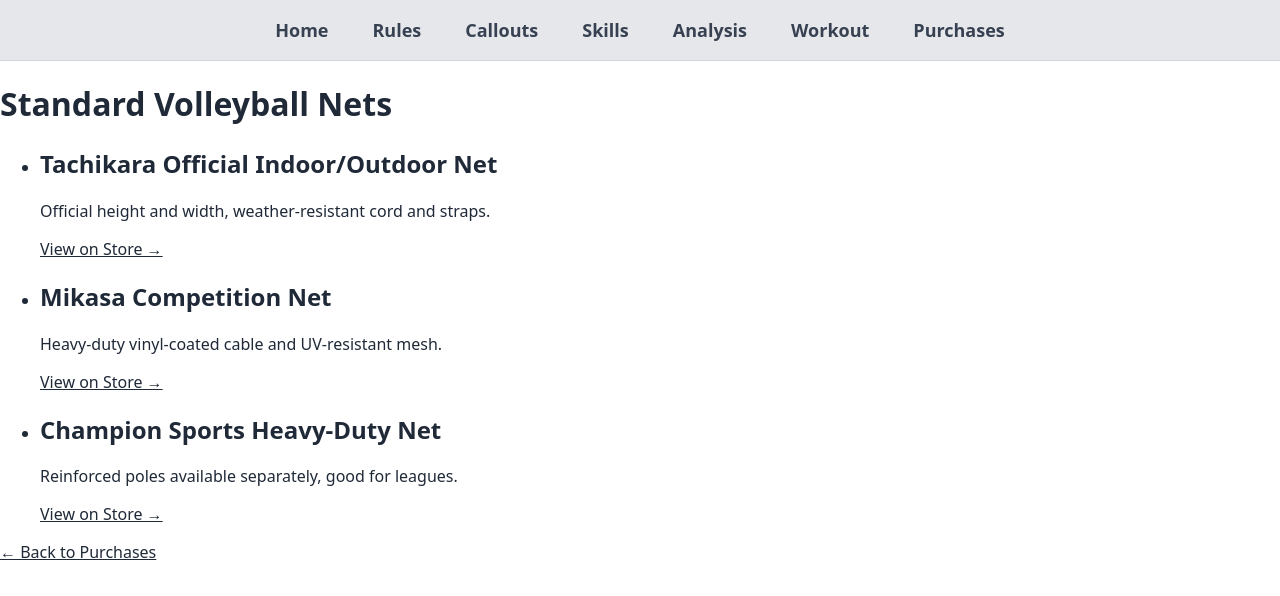
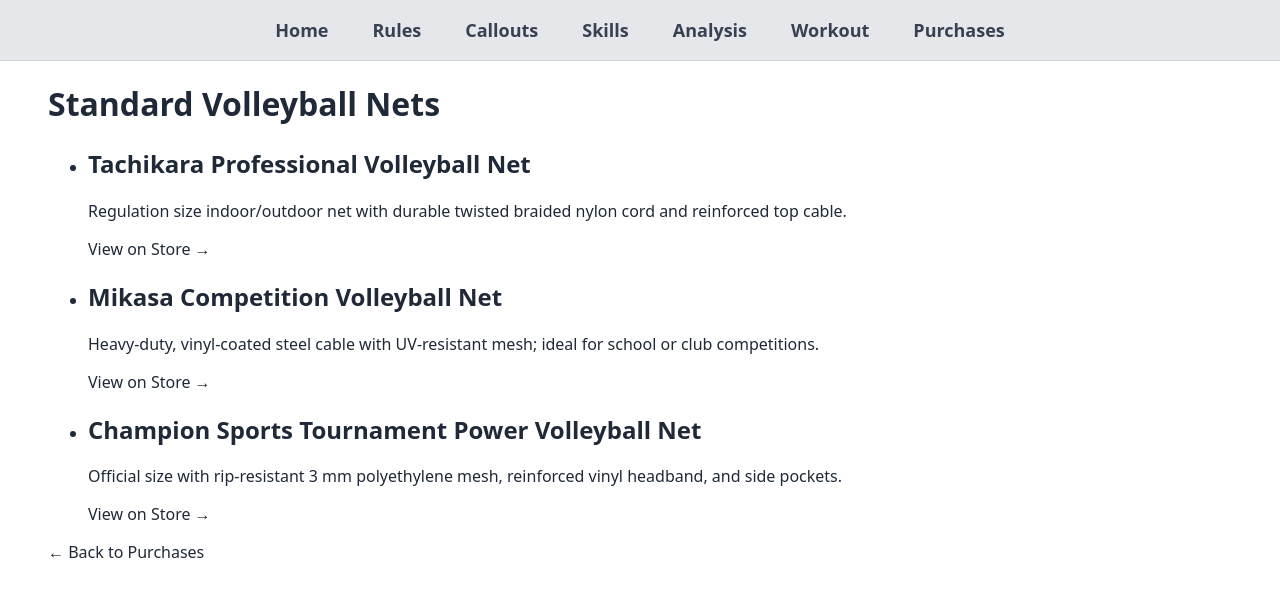
Before and after one commit to blueweriy/volleyball-ai-website, a React (Vite) app: page /purchases/nets/standard in a window 1280 px wide. Shown: the top 596 px of the page. Built offline with nearby package versions, Linux system fonts and the light colour scheme.

Commit message:
Update NetsStandard.jsx

```diff
--- a/src/pages/purchases/NetsStandard.jsx
+++ b/src/pages/purchases/NetsStandard.jsx
@@ -1,40 +1,49 @@
+// src/pages/purchases/NetsStandard.jsx
 import React from 'react';
 import { Link } from 'react-router-dom';
 
 const items = [
   {
-    name: 'Tachikara Official Indoor/Outdoor Net',
-    desc: 'Official height and width, weather-resistant cord and straps.',
-    url: 'https://example.com/tachikara-official-net'
+    name: 'Tachikara Professional Volleyball Net',
+    desc: 'Regulation size indoor/outdoor net with durable twisted braided nylon cord and reinforced top cable.',
+    url: 'https://www.amazon.com/Tachikara-Competition-Volleyball-Net/dp/B0000AS7W8'
   },
   {
-    name: 'Mikasa Competition Net',
-    desc: 'Heavy-duty vinyl-coated cable and UV-resistant mesh.',
-    url: 'https://example.com/mikasa-competition-net'
+    name: 'Mikasa Competition Volleyball Net',
+    desc: 'Heavy-duty, vinyl-coated steel cable with UV-resistant mesh; ideal for school or club competitions.',
+    url: 'https://www.amazon.com/Mikasa-VBN-2-Competition-Volleyball-Net/dp/B0007VHYXO'
   },
   {
-    name: 'Champion Sports Heavy-Duty Net',
-    desc: 'Reinforced poles available separately, good for leagues.',
-    url: 'https://example.com/champion-heavy-net'
+    name: 'Champion Sports Tournament Power Volleyball Net',
+    desc: 'Official size with rip-resistant 3 mm polyethylene mesh, reinforced vinyl headband, and side pockets.',
+    url: 'https://www.amazon.com/Champion-Sports-Tournament-Volleyball-Nylon/dp/B0007VHV3K'
   }
 ];
 
 export default function NetsStandard() {
   return (
-    <div className="py-16 px-6 max-w-3xl mx-auto">
+    <div
+      className="bg-white text-gray-900 py-16 leading-relaxed"
+      style={{ paddingLeft: "3rem", paddingRight: "3rem" }}
+    >
       <h1 className="text-3xl font-bold mb-6">Standard Volleyball Nets</h1>
       <ul className="space-y-6">
         {items.map((it) => (
-          <li key={it.name} className="bg-gray-50 p-4 rounded shadow-sm">
+          <li key={it.name} className="p-0">
             <h2 className="text-xl font-semibold">{it.name}</h2>
             <p className="mt-1 text-gray-700">{it.desc}</p>
-            <a href={it.url} target="_blank" rel="noopener noreferrer" className="mt-2 inline-block text-blue-600 underline">
+            <a
+              href={it.url}
+              target="_blank"
+              rel="noopener noreferrer"
+              className="mt-2 inline-block text-blue-600 hover:underline"
+            >
               View on Store →
             </a>
           </li>
         ))}
       </ul>
-      <Link to="/purchases" className="mt-8 inline-block text-blue-600 underline">
+      <Link to="/purchases" className="mt-8 inline-block text-blue-600 hover:underline">
         ← Back to Purchases
       </Link>
     </div>
```
